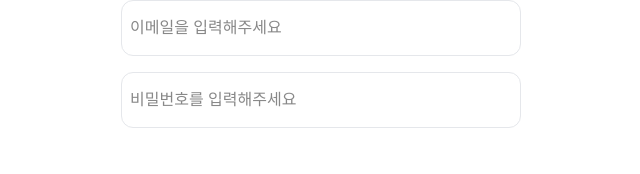
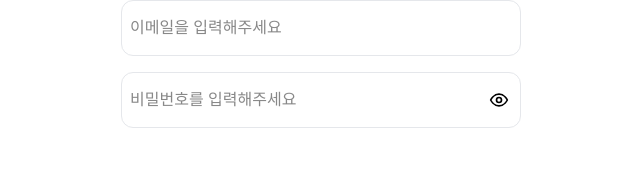
Before and after one commit to Todivo/Todivo, a Next.js app: page /login in a window 1280 px wide. Shown: the part 192-366 px from the top of the page, without its empty margins (319-959 px from the left). Built offline with nearby package versions, Linux system fonts and the light colour scheme; a web font is replaced by a local one.

Commit message:
feat: 로그인 비밀번호 eye아이콘 추가

```diff
--- a/src/app/(auth)/login/_components/Login.tsx
+++ b/src/app/(auth)/login/_components/Login.tsx
@@ -36,7 +36,23 @@ export default function Login() {
             type="button"
             className="absolute top-1/2 right-3 -translate-y-1/2"
             onClick={() => setPasswordVisible((prev) => !prev)}
-          ></button>
+          >
+            {passwordVisible ? (
+              <Image
+                src="/icons/eye-off.svg"
+                alt="비밀번호 숨기기"
+                width={20}
+                height={20}
+              />
+            ) : (
+              <Image
+                src="/icons/eye.svg"
+                alt="비밀번호 보기"
+                width={20}
+                height={20}
+              />
+            )}
+          </button>
         </div>
         <button
           className="mt-12 mb-6 h-14 w-100 rounded-xl bg-primary px-4 py-4 text-white"
```
